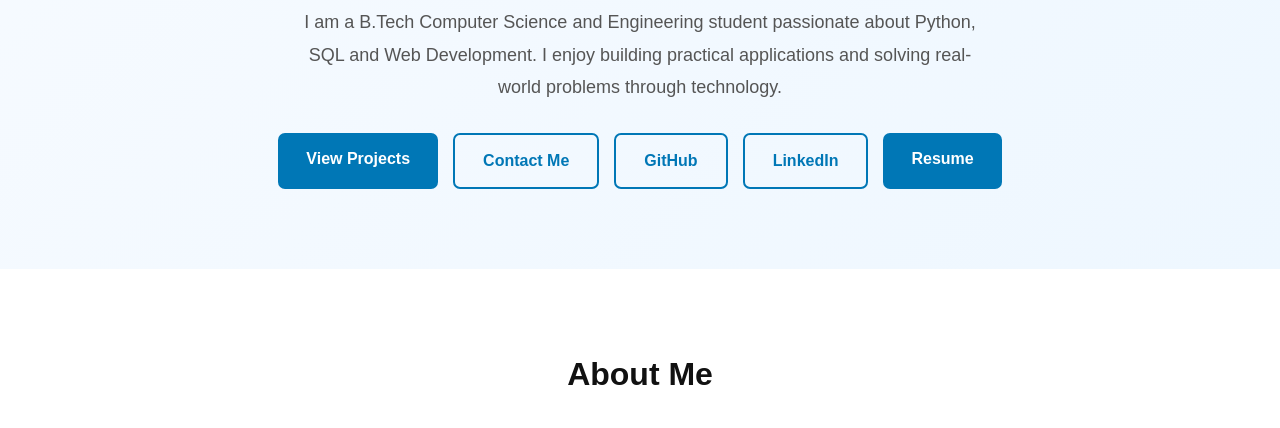
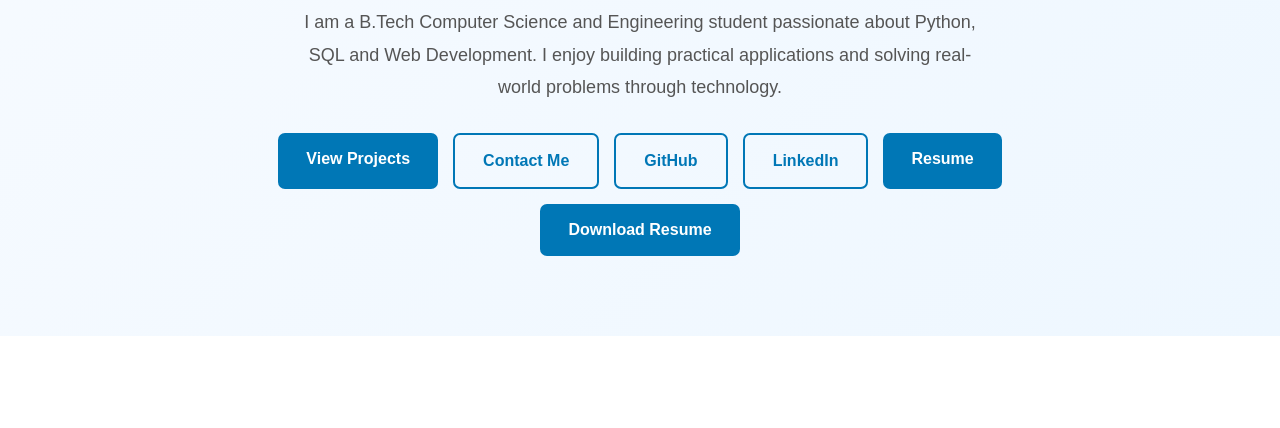
Before and after one commit to jangitiajay12/jangitiaja12, a plain HTML site: page index.html in a window 1280 px wide. Shown: the part 595-1023 px from the top of the page. Drawn offline with Linux system fonts and the light colour scheme.

Commit message:
Add resume download button

```diff
--- a/index.html
+++ b/index.html
@@ -127,6 +127,9 @@
                target="_blank">
                 Resume
             </a>
+            <a href="resume.pdf" class="btn" download>
+    Download Resume
+</a>
 
         </div>
 
```
